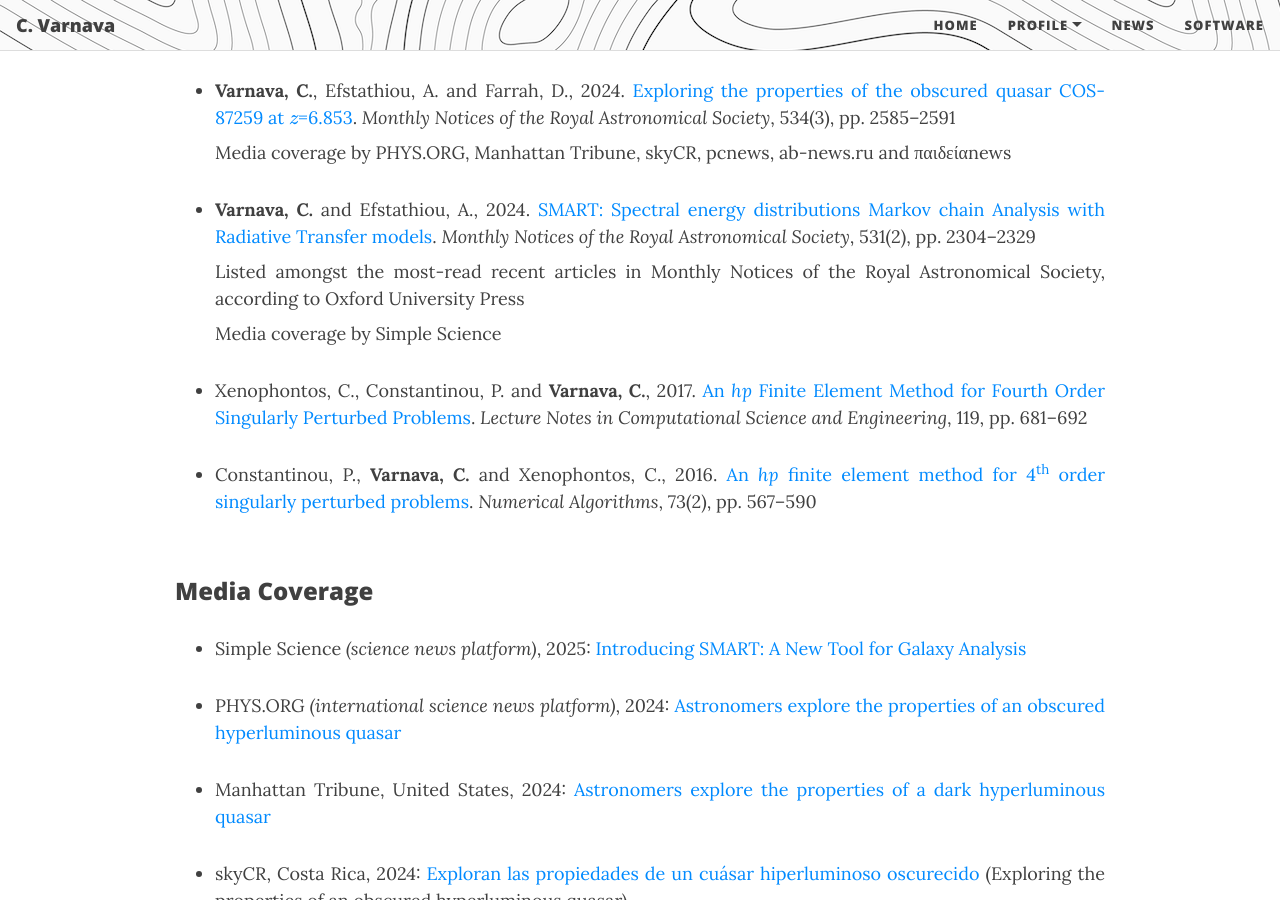
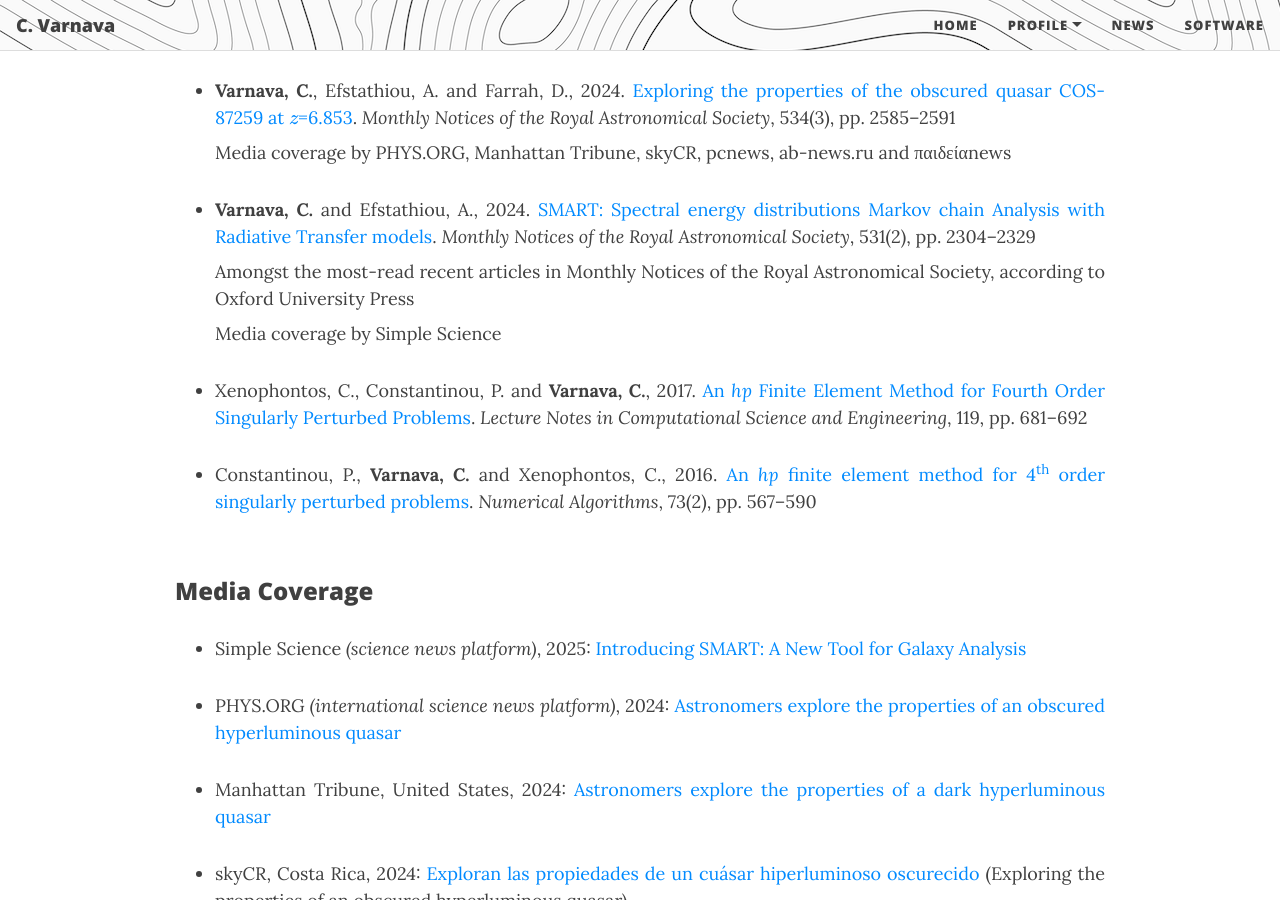
Before and after one commit to ch-var/ch-var.github.io, a Jekyll site: the page built from CV.html, in a window 1280 px wide and 900 px high, scrolled down 2962 px. Built offline with Jekyll 4.4.1, drawn with Linux system fonts in a browser that asks for light colours; formulas are drawn with MathJax 3.

Commit message:
Update CV.html

```diff
--- a/CV.html
+++ b/CV.html
@@ -88,7 +88,7 @@ mathjax: true
 <p align='justify' class="responsive-margin" style="margin-top: 0px;">Media coverage by PHYS.ORG, Manhattan Tribune, skyCR, pcnews, ab-news.ru and παιδείαnews</p>
 <p></p>
 <li class="responsive-margin" style="margin-bottom: 8px;"><b>Varnava, C.</b> and Efstathiou, A., 2024. <a href="https://doi.org/10.1093/mnras/stae1141">SMART: Spectral energy distributions Markov chain Analysis with Radiative Transfer models</a>. <i>Monthly Notices of the Royal Astronomical Society</i>, 531(2), pp. 2304–2329</li>
-<p align='justify' class="responsive-margin" style="margin-top: 0px; margin-bottom: 8px;">Listed amongst the most-read recent articles in Monthly Notices of the Royal Astronomical Society, according to Oxford University Press</a></p>
+<p align='justify' class="responsive-margin" style="margin-top: 0px; margin-bottom: 8px;">Amongst the most-read recent articles in Monthly Notices of the Royal Astronomical Society, according to Oxford University Press</a></p>
 <p align='justify' class="responsive-margin" style="margin-top: 0px;">Media coverage by Simple Science</p>
 <p></p>
 <li class="responsive-margin">Xenophontos, C., Constantinou, P. and <b>Varnava, C.</b>, 2017. <a href="https://doi.org/10.1007/978-3-319-65870-4_49">An <i>hp</i> Finite Element Method for Fourth Order Singularly Perturbed Problems</a>. <i>Lecture Notes in Computational Science and Engineering</i>, 119, pp. 681–692</li>
```
